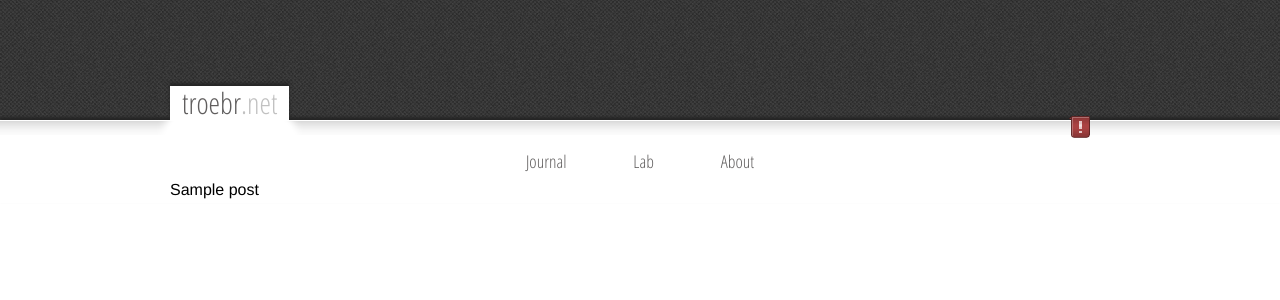
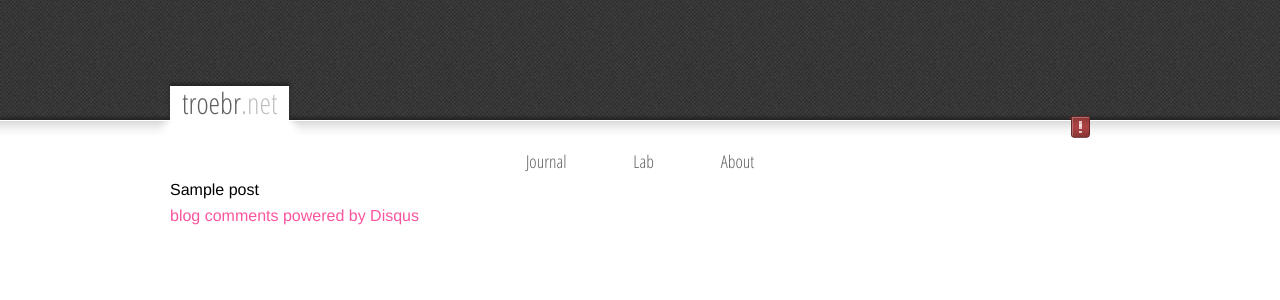
Before and after one commit to rcarton/troebr.net, a Flask app: template troebr/templates/post_view.html in a window 1280 px wide. Shown: the top 300 px of the page. Run offline with Flask 2, Linux system fonts and the light colour scheme; the template is opened without the code that fills it: most values are stand-ins (such as "Sample title", 1, 10 or a date in 2020); style sheets or scripts are compiled from the project's sources; parts of the project's set-up code (start-up, migrations or seed data) failed here and were passed over; some libraries are stand-ins or nearby versions.

Commit message:
added disqus

```diff
--- a/troebr/app.py
+++ b/troebr/app.py
@@ -39,4 +39,4 @@ def post(slug, id):
 
 
 if __name__ == '__main__':
-    flasque.run('0.0.0.0')
+    flasque.run('0.0.0.0',5001)
--- a/troebr/templates/layout.html
+++ b/troebr/templates/layout.html
@@ -98,5 +98,17 @@
 	s.parentNode.insertBefore(g,s)}(document,'script'));
 </script>
 
+<script type="text/javascript">
+    var disqus_shortname = 'troebr';
+
+    /* * * DON'T EDIT BELOW THIS LINE * * */
+    (function () {
+        var s = document.createElement('script'); s.async = true;
+        s.type = 'text/javascript';
+        s.src = 'http://' + disqus_shortname + '.disqus.com/count.js';
+        (document.getElementsByTagName('HEAD')[0] || document.getElementsByTagName('BODY')[0]).appendChild(s);
+    }());
+</script>
+
 </body>
 </html>
--- a/troebr/templates/post.html
+++ b/troebr/templates/post.html
@@ -7,6 +7,7 @@
     <div class="post-text-body">
     {{ post.body|safe }}
     </div>
+    <a href="http://troebr.net/{{ post.page_url }}#disqus_thread" data-disqus-identifier="{{post.id}}">First article</a>
 {% endif %}
 
 {% if post.type == 'link' %}
--- a/troebr/templates/post_view.html
+++ b/troebr/templates/post_view.html
@@ -5,4 +5,21 @@
 
     {{ post|safe }}
 
+<div id="disqus_thread"></div>
+<script type="text/javascript">
+    var disqus_shortname = 'troebr';
+    var disqus_identifier = '{{ post.id }}';
+    var disqus_url = 'http://troebr.net/{{ post.page_url }}';
+
+
+    /* * * DON'T EDIT BELOW THIS LINE * * */
+    (function() {
+        var dsq = document.createElement('script'); dsq.type = 'text/javascript'; dsq.async = true;
+        dsq.src = 'http://' + disqus_shortname + '.disqus.com/embed.js';
+        (document.getElementsByTagName('head')[0] || document.getElementsByTagName('body')[0]).appendChild(dsq);
+    })();
+</script>
+<noscript>Please enable JavaScript to view the <a href="http://disqus.com/?ref_noscript">comments powered by Disqus.</a></noscript>
+<a href="http://disqus.com" class="dsq-brlink">blog comments powered by <span class="logo-disqus">Disqus</span></a>
+
 {% endblock %}
```
